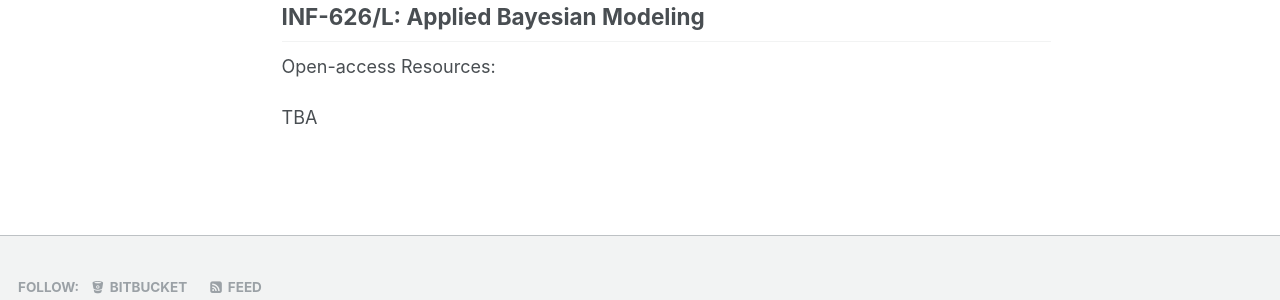
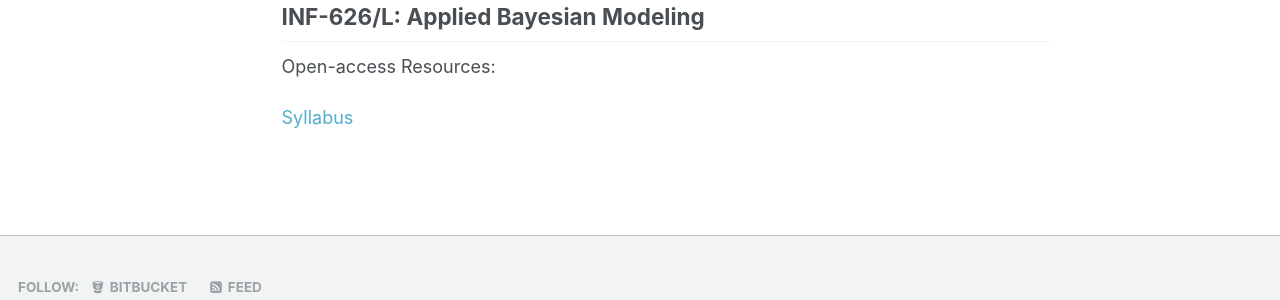
Before and after one commit to jrmihalj/jrmihalj.github.io, a Jekyll site: the page built from _pages/teaching.md, in a window 1280 px wide. Shown: the part 1087-1387 px from the top of the page. Built offline with Jekyll 4.4.1, drawn with Linux system fonts in a browser that asks for light colours; our own code applies the rules of GitHub Pages for plain Markdown files.

Commit message:
add Bayesian Syllabus

```diff
--- a/_pages/teaching.md
+++ b/_pages/teaching.md
@@ -22,4 +22,4 @@ Open-access Resources:
 
 Open-access Resources:
 
-TBA
+[Syllabus](https://drive.google.com/open?id=1bpnqmc6Mqa8iWSRBdimPgJJr_9z-HN5O){:target="_blank"}
```
